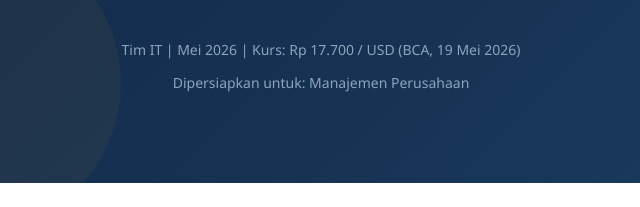
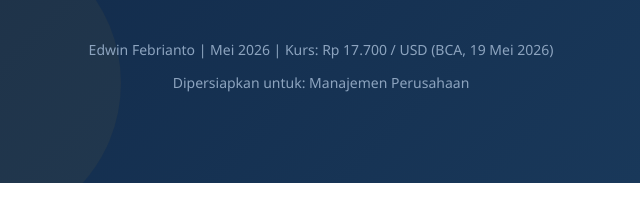
Before and after one commit to edwinfebrianto44-gif/dev-ai-productivity, a plain HTML site: page index.html in a window 1280 px wide. Shown: the part 361-568 px from the top of the page, 319-959 px from the left. Drawn offline with Linux system fonts and the light colour scheme.

Commit message:
Update author name in index.html

```diff
--- a/index.html
+++ b/index.html
@@ -467,7 +467,7 @@
                 <h1>PERBANDINGAN & REKOMENDASI<br><span>PENGGUNAAN AI UNTUK TIM DEVELOPER</span></h1>
                 <p style="margin-top: 25px; font-size: 16px;">Claude AI · ChatGPT · Gemini AI · Cursor AI · GitHub Copilot</p>
                 <div class="cover-meta">
-                    <p>Tim IT | Mei 2026 | Kurs: Rp 17.700 / USD (BCA, 19 Mei 2026)</p>
+                    <p>Edwin Febrianto | Mei 2026 | Kurs: Rp 17.700 / USD (BCA, 19 Mei 2026)</p>
                     <p>Dipersiapkan untuk: Manajemen Perusahaan</p>
                 </div>
             </div>
```
